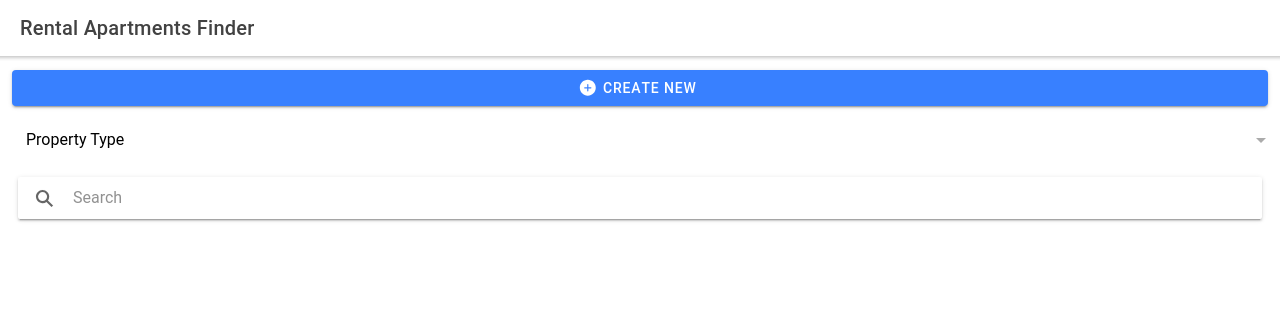
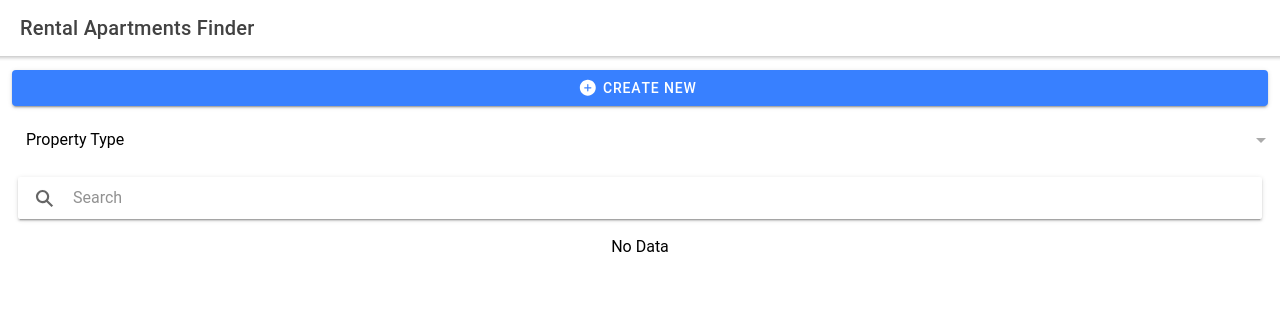
Before and after one commit to vietvd13/cw-ionic, a React (Create React App) app: page /home in a window 1280 px wide. Shown: the top 316 px of the page. Built offline with nearby package versions, Linux system fonts and the light colour scheme.

Commit message:
Add no data

```diff
--- a/src/pages/Home.tsx
+++ b/src/pages/Home.tsx
@@ -141,6 +141,13 @@ const Home: React.FC = () => {
             </IonCol>
           </IonRow>
 
+          { listApartment.length === 0 ?
+            <IonRow>
+              <IonCol style={{ textAlign: 'center' }}>No Data</IonCol>
+            </IonRow>
+            : ''
+          }
+
           {listApartment &&
             listApartment.map((apartment, index) =>
               <IonCard key={index}>
```
